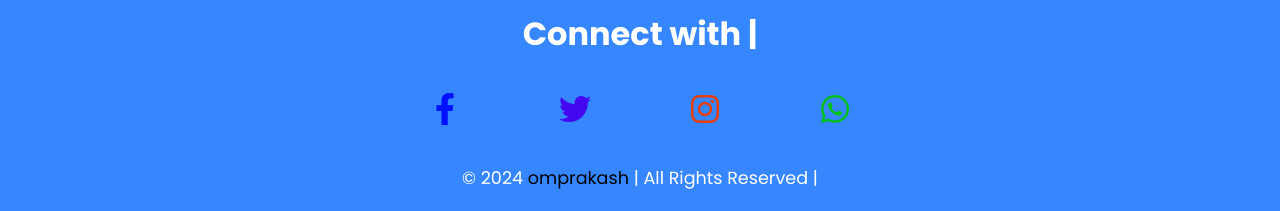
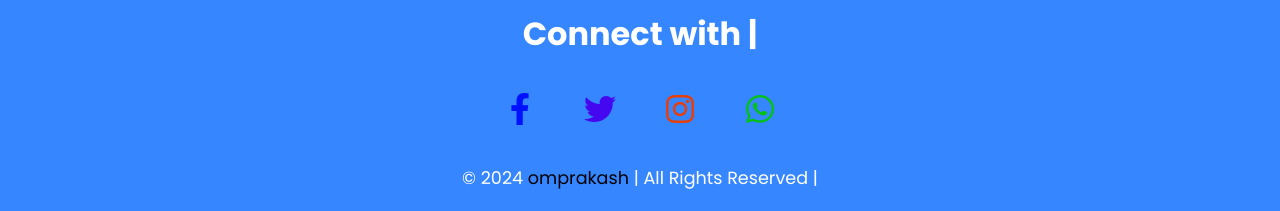
Before and after one commit to omprakashd7/omprakash, a plain HTML site: page index.html in a window 1280 px wide. Shown: the part 5129-5340 px from the top of the page. Drawn offline with nearby package versions, Linux system fonts and the light colour scheme; a script that the page names is missing.

Commit message:
footer social set

```diff
--- a/portfolio.css
+++ b/portfolio.css
@@ -936,7 +936,7 @@ footer h2
 #media {
     position: relative;
     display: flex;
-    gap: 50px;
+    /* gap: 50px; */
 }
 #media li
 {
```
